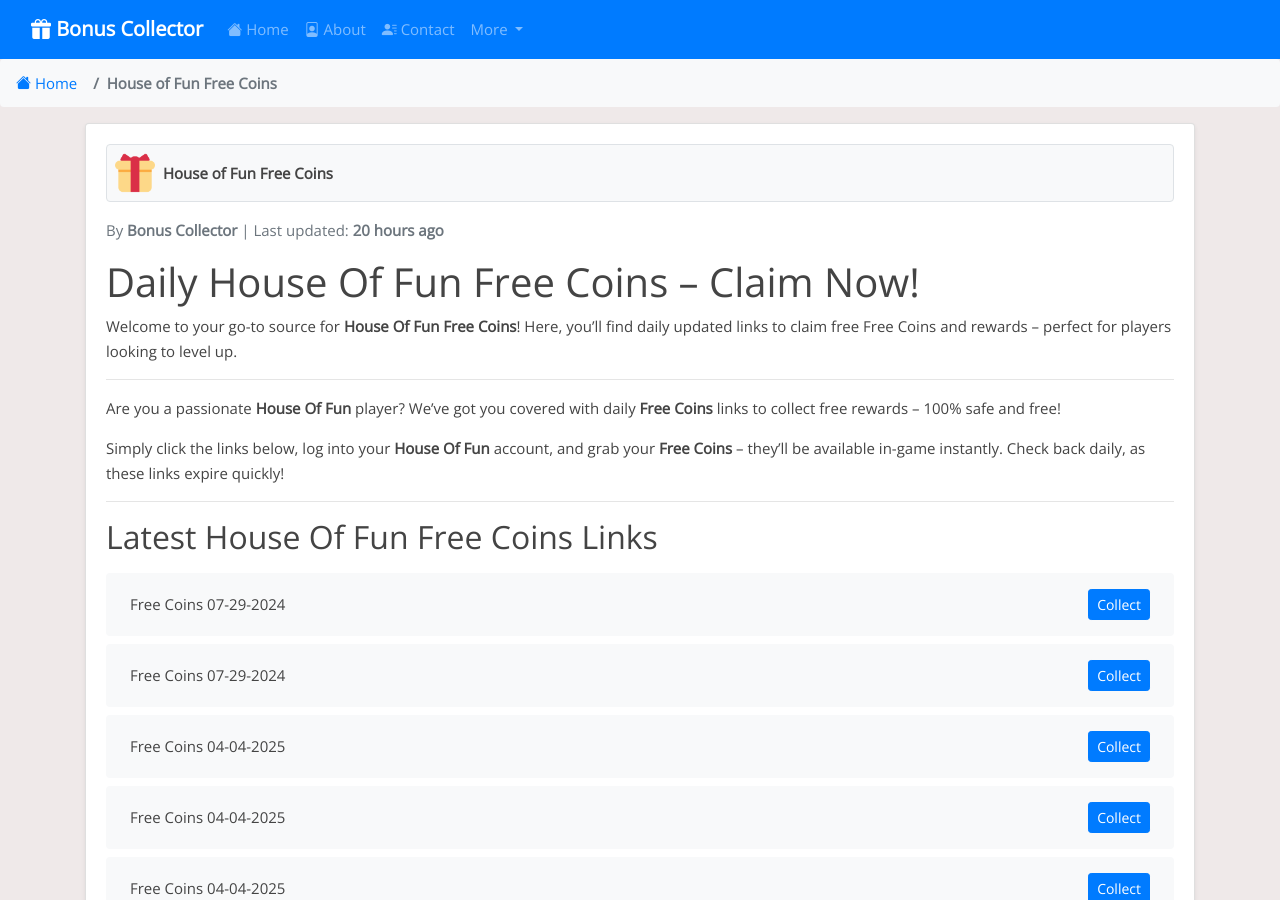
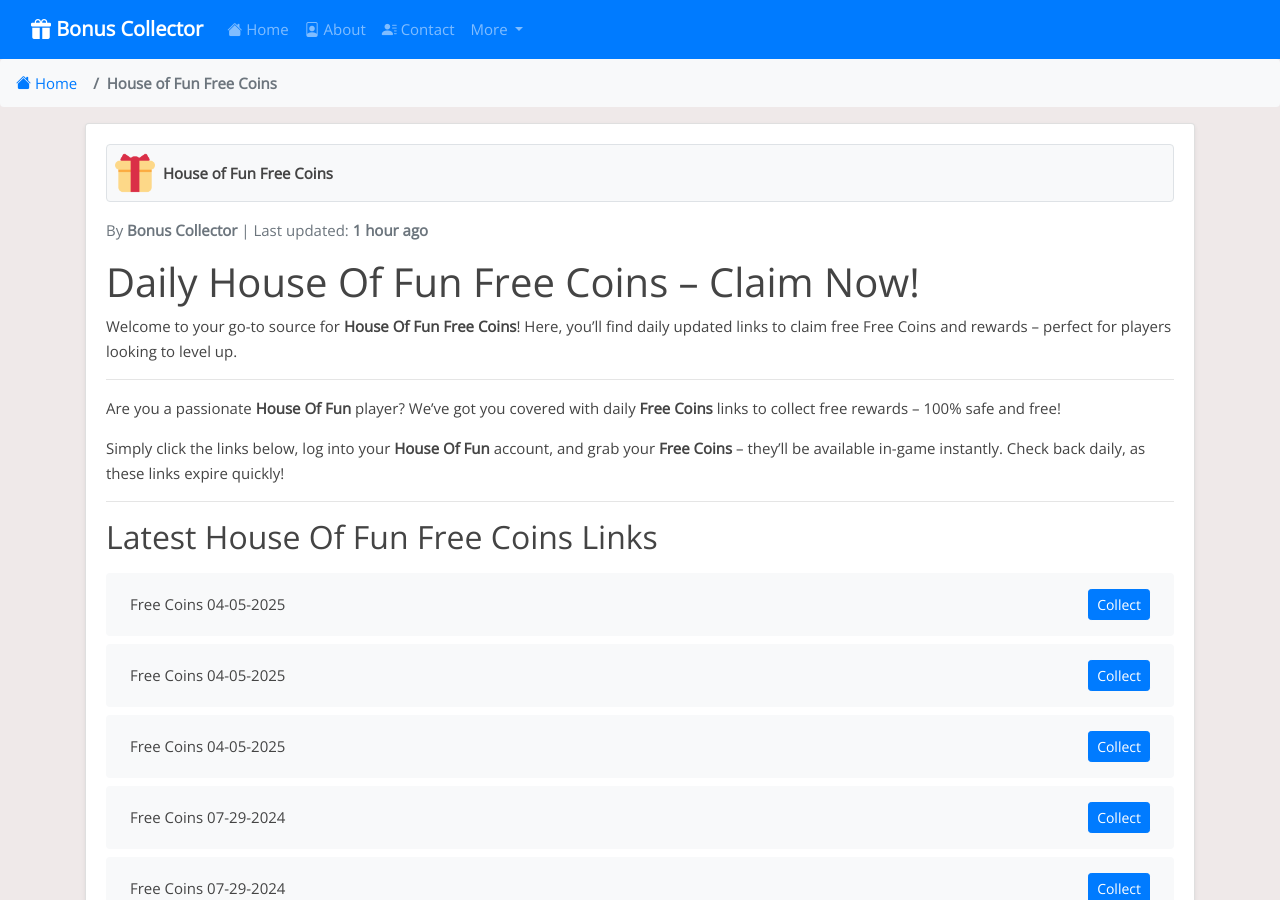
Before and after one commit to iamrohan99/bc-net, a Jekyll site: the page built from _posts/2024-06-29-house-of-fun.md, in a window 1280 px wide and 900 px high. Built offline with Jekyll 4.4.1, drawn with Linux system fonts in a browser that asks for light colours; some of the changed text lies outside the part shown.

Commit message:
Update house-of-fun reward links, content, and last modified date - 2025-04-05 05:24

```diff
--- a/_data/include_files.yml
+++ b/_data/include_files.yml
@@ -7,7 +7,7 @@ doubleu-casino.html:
 bingo-bash.html:
   last_modified: "2025-04-04T14:24:34Z"
 house-of-fun.html:
-  last_modified: "2025-04-04T10:27:06Z"
+  last_modified: "2025-04-05T05:24:32Z"
 cash-frenzy.html:
   last_modified: "2025-04-05T04:27:54Z"
 hit-it-rich.html:
--- a/_includes/house-of-fun.html
+++ b/_includes/house-of-fun.html
@@ -1,4 +1,16 @@
 <ul class="list-group mt-3 mb-4">
+  <li class="list-group-item d-flex justify-content-between align-items-center">
+    <span>Free Coins 04-05-2025</span>
+    <a href="https://playtika.onelink.me/hof/w4blbwsu?af_dp=hof%3A%2F%2F&af_force_deeplink=true&c_id=2025M4D5_07&s_id=1060&deeplink=eyJpZCI6IjcwMjFlODFlLTBhMjYtNDA2NC04YzVlLWM3NDNlYTNiNjM0NiIsImFjIjoiaG9mX2dpZnRfY291cG9uIn0=" class="btn btn-primary btn-sm">Collect</a>
+  </li>
+  <li class="list-group-item d-flex justify-content-between align-items-center">
+    <span>Free Coins 04-05-2025</span>
+    <a href="https://playtika.onelink.me/hof/w4blbwsu?af_dp=hof%3A%2F%2F&af_force_deeplink=true&c_id=2025M4D4_23&s_id=1060&deeplink=eyJpZCI6IjliYmVjZDFmLWM3ZTYtNDhkNy05OTkyLTI2MGZhYjMyNjlkYyIsImFjIjoiaG9mX2dpZnRfY291cG9uIn0=" class="btn btn-primary btn-sm">Collect</a>
+  </li>
+  <li class="list-group-item d-flex justify-content-between align-items-center">
+    <span>Free Coins 04-05-2025</span>
+    <a href="https://playtika.onelink.me/hof/w4blbwsu?af_dp=hof%3A%2F%2F&af_force_deeplink=true&c_id=2025M4D4_19&s_id=1060&deeplink=eyJpZCI6Ijg2NDM4ZjU5LTI3ZmMtNDA4Yi05MzhkLWNhY2RkNWU2N2E1OSIsImFjIjoiaG9mX2dpZnRfY291cG9uIn0=" class="btn btn-primary btn-sm">Collect</a>
+  </li>
   <li class="list-group-item d-flex justify-content-between align-items-center">
     <span>Free Coins 07-29-2024</span>
     <a href="https://playtika.onelink.me/hof/w4blbwsu?af_force_deeplink=true&deeplink=eyJpZCI6IjAyMTRjNDZjLWU5M2MtNGE2Yy1hNTIzLTJhMDVjMWQ3N2UyZCIsImFjIjoiaG9mX2dpZnRfY291cG9uIn0=" class="btn btn-primary btn-sm">Collect</a>
@@ -387,16 +399,4 @@
     <span>Free Coins 03-20-2025</span>
     <a href="https://playtika.onelink.me/hof/w4blbwsu?af_force_deeplink=true&deeplink=eyJpZCI6ImVmYmQ5NmNmLWQ0YWUtNDM4NS1iOGYxLWVkZmYxMzA0ZjhiNyIsImFjIjoiaG9mX2dpZnRfY291cG9uIn0=" class="btn btn-primary btn-sm">Collect</a>
   </li>
-  <li class="list-group-item d-flex justify-content-between align-items-center">
-    <span>Free Coins 03-20-2025</span>
-    <a href="https://playtika.onelink.me/hof/w4blbwsu?af_force_deeplink=true&deeplink=eyJpZCI6IjAyNzU5N2Y2LWE4ZGMtNDJjMS1iOGJlLWE5MWUwNjhiYjIwMCIsImFjIjoiaG9mX2dpZnRfY291cG9uIn0=" class="btn btn-primary btn-sm">Collect</a>
-  </li>
-  <li class="list-group-item d-flex justify-content-between align-items-center">
-    <span>Free Coins 03-19-2025</span>
-    <a href="https://playtika.onelink.me/hof/w4blbwsu?af_dp=hof%3A%2F%2F&af_force_deeplink=true&c_id=2025M3D19_07&s_id=1060&deeplink=eyJpZCI6IjQ4MjNlYTIyLTY0YjYtNDQzMC05YWUxLTgyN2JiZDg0Nzc1ZCIsImFjIjoiaG9mX2dpZnRfY291cG9uIn0=" class="btn btn-primary btn-sm">Collect</a>
-  </li>
-  <li class="list-group-item d-flex justify-content-between align-items-center">
-    <span>Free Coins 03-19-2025</span>
-    <a href="https://playtika.onelink.me/hof/w4blbwsu?af_dp=hof%3A%2F%2F&af_force_deeplink=true&c_id=2025M3D18_23&s_id=1060&deeplink=eyJpZCI6IjAyNzU5N2Y2LWE4ZGMtNDJjMS1iOGJlLWE5MWUwNjhiYjIwMCIsImFjIjoiaG9mX2dpZnRfY291cG9uIn0=" class="btn btn-primary btn-sm">Collect</a>
-  </li>
 </ul>
```
Also changed, not shown: links-json/house-of-fun.json (+12 -12 lines).
